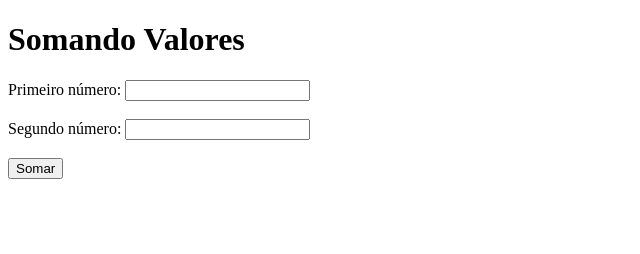
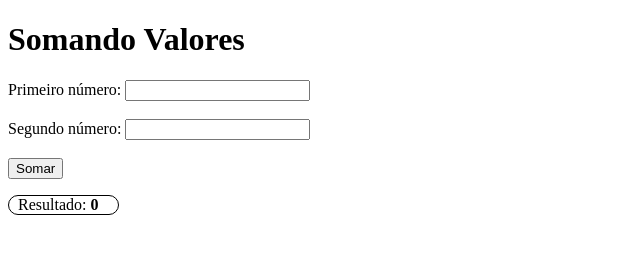
Before and after one commit to Samuel-Lacerda/javascript, a plain HTML site: page aula10/ex007.html in a window 1280 px wide. Both pictures are taken after a click on the button "Somar". Shown: the whole page, without its empty margins (0-640 px from the left). Drawn offline with Linux system fonts and the light colour scheme.

Commit message:
Update ex007.html

```diff
--- a/aula10/ex007.html
+++ b/aula10/ex007.html
@@ -5,6 +5,15 @@
     <meta http-equiv="X-UA-Compatible" content="IE=edge">
     <meta name="viewport" content="width=device-width, initial-scale=1.0">
     <title>Somando Números</title>
+    <style>
+        p#result{
+            padding-left: 9px;
+            border: 1px solid black;
+            border-radius: 10px;
+            width: 100px;
+            text-align: left;
+        }
+    </style>
 </head>
 <body>
     <h1>Somando Valores</h1>
@@ -20,12 +29,19 @@
     </div>
     <div>
         <br>
-        <input type="button" value="Somar">
+        <input type="button" value="Somar" onclick="somar()">
     </div>
+    <p id="result">Resultado: </p>
     <script>
-        var n1 = document.getElementById('in1')
-        var n2 = document.getElementById('in2')
-        var soma = n1 + n2
+        function somar(){
+            var tn1 = document.getElementById('in1')
+            var tn2 = document.getElementById('in2')
+            var result = document.getElementById('result')
+            var n1 = Number(tn1.value)
+            var n2 = Number(tn2.value)
+            var soma = n1 + n2
+            result.innerHTML = `Resultado: <strong>${soma}</strong>`
+        }
 
 
     </script>
```
